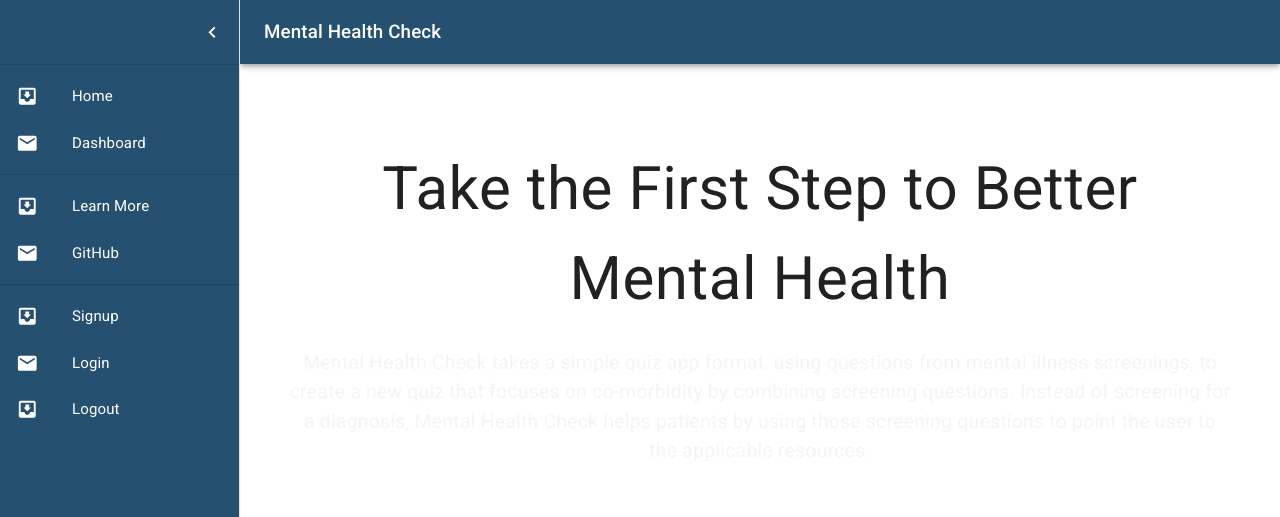
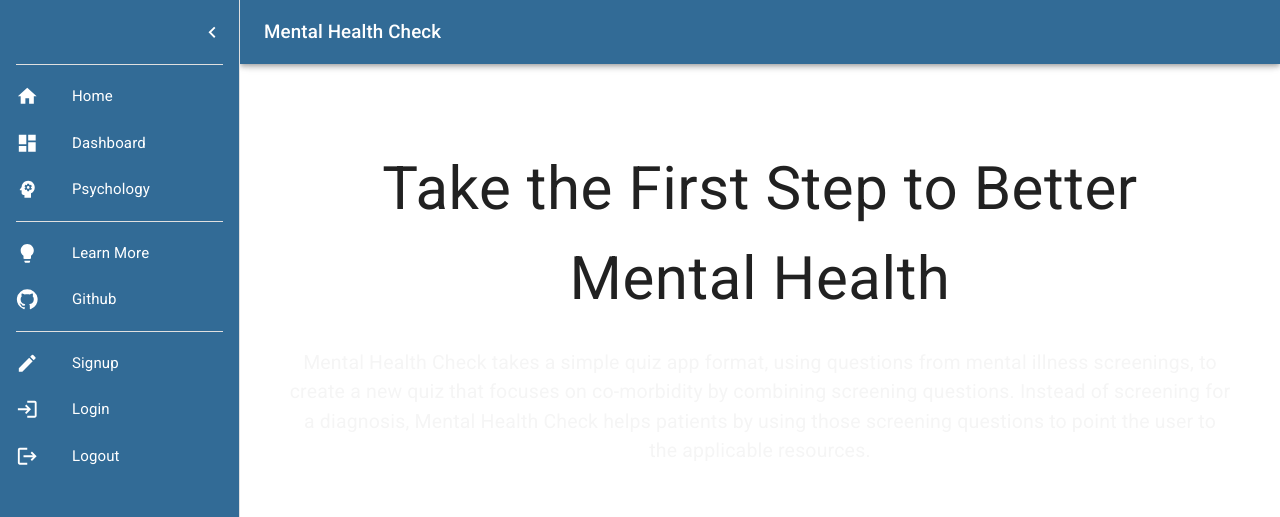
Before and after one commit to nitrotap/mental-health-check, a React (Create React App) app in the folder client/: page / in a window 1280 px wide. Both pictures are taken after a click on the button "open drawer". Shown: the top 517 px of the page. Built offline with nearby package versions, Linux system fonts and the light colour scheme.

Commit message:
added icons and dividers for sidebar

```diff
--- a/client/src/App.js
+++ b/client/src/App.js
@@ -18,6 +18,17 @@ import ListItemIcon from '@mui/material/ListItemIcon';
 import ListItemText from '@mui/material/ListItemText';
 import InboxIcon from '@mui/icons-material/MoveToInbox';
 import MailIcon from '@mui/icons-material/Mail';
+
+import HomeIcon from '@mui/icons-material/Home';
+import DashboardIcon from '@mui/icons-material/Dashboard';
+import PsychologyIcon from '@mui/icons-material/Psychology';
+
+import LightbulbIcon from '@mui/icons-material/Lightbulb';
+import GitHubIcon from '@mui/icons-material/GitHub';
+
+import CreateIcon from '@mui/icons-material/Create';
+import LoginIcon from '@mui/icons-material/Login';
+import LogoutIcon from '@mui/icons-material/Logout';
 
 //routes
 import { BrowserRouter as Router, Route, Routes } from 'react-router-dom'
@@ -85,11 +96,55 @@ export default function App() {
     setOpen(false);
   };
 
+  const listOne = [
+    {
+      text: 'Home',
+      icon: <HomeIcon />,
+    },
+    {
+      text: 'Dashboard',
+      icon: <DashboardIcon />,
+    },
+    {
+      text: 'Psychology',
+      icon: <PsychologyIcon />,
+    }
+  ];
+
+  const listTwo = [
+    {
+      text: 'Learn More',
+      icon: <LightbulbIcon />,
+    },
+    {
+      text: 'Github',
+      icon: <GitHubIcon />,
+    }
+  ];
+
+  const listThree = [
+    {
+      text: 'Signup',
+      icon: <CreateIcon />,
+    },
+    {
+      text: 'Login',
+      icon: <LoginIcon />,
+    },
+    {
+      text: 'Logout',
+      icon: <LogoutIcon />,
+    }
+  ];
+
+
+
+
   return (
     <Router>
       <Box sx={{ display: 'flex' }}>
         <CssBaseline />
-        <AppBar position="fixed" open={open} sx={{backgroundColor:'#255070'}}>
+        <AppBar position="fixed" open={open} sx={{backgroundColor:'#326B96'}}>
           <Toolbar>
             <IconButton
               color="inherit"
@@ -118,50 +173,53 @@ export default function App() {
           anchor="left"
           open={open}
         >
-          <Box sx={{backgroundColor:'#255070', height:'100%', color:'white', border: 'none',}}>
+          <Box sx={{backgroundColor:'#326B96', height:'100%', color:'white', border: 'none',}}>
             <DrawerHeader>
               <IconButton onClick={handleDrawerClose} sx={{color:'white'}}>
                 {theme.direction === 'ltr' ? <ChevronLeftIcon /> : <ChevronRightIcon />}
               </IconButton>
             </DrawerHeader>
-            <Divider />
+            <Divider variant='middle'color='white' />
             <List>
-              {['Home', 'Dashboard'].map((text, index) => (
+              {listOne.map((item, index) => {
+                const {text, icon} = item;
+                return (
                   <ListItem key={text} disablePadding>
                     <ListItemButton>
-                    <ListItemIcon sx={{color:'white'}}>
-                      {index % 2 === 0 ? <InboxIcon /> : <MailIcon />}
-                    </ListItemIcon>
+                      {icon && <ListItemIcon sx={{color:'white'}}>{icon}</ListItemIcon>}
                       <ListItemText primary={text} />
                     </ListItemButton>
                   </ListItem>
-              ))}
+                )
+              })}
             </List>
-            <Divider />
+            <Divider variant='middle' color='white' />
             <List>
-              {['Learn More', 'GitHub'].map((text, index) => (
+              {listTwo.map((item, index) => {
+                  const {text, icon} = item;
+                  return (
                     <ListItem key={text} disablePadding>
                       <ListItemButton>
-                    <ListItemIcon sx={{color:'white'}}>
-                      {index % 2 === 0 ? <InboxIcon /> : <MailIcon />}
-                    </ListItemIcon>
+                        {icon && <ListItemIcon sx={{color:'white'}}>{icon}</ListItemIcon>}
                         <ListItemText primary={text} />
                       </ListItemButton>
                     </ListItem>
-              ))}
+                  )
+                })}
             </List>
-            <Divider />
+            <Divider variant='middle' color='white' />
             <List>
-              {['Signup', 'Login', 'Logout'].map((text, index) => (
+              {listThree.map((item, index) => {
+                    const {text, icon} = item;
+                    return (
                       <ListItem key={text} disablePadding>
                         <ListItemButton>
-                    <ListItemIcon sx={{color:'white'}}>
-                      {index % 2 === 0 ? <InboxIcon /> : <MailIcon />}
-                    </ListItemIcon>
+                          {icon && <ListItemIcon sx={{color:'white'}}>{icon}</ListItemIcon>}
                           <ListItemText primary={text} />
                         </ListItemButton>
                       </ListItem>
-              ))}
+                    )
+                  })}
             </List>
           </Box>
         </Drawer>
```
Lines whose indentation alone changed are shown as unchanged.
